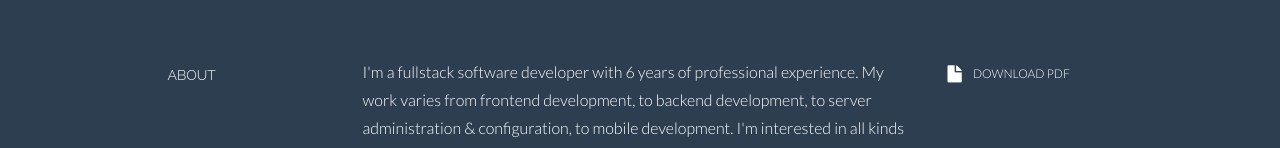
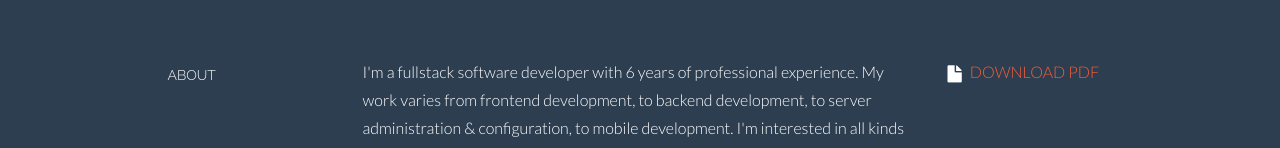
Before and after one commit to petruisfan/petruisfan, a plain HTML site: page about/index.html in a window 1280 px wide. Shown: the part 562-710 px from the top of the page. Drawn offline with Linux system fonts and the light colour scheme.

Commit message:
Updated link

```diff
--- a/about/index.html
+++ b/about/index.html
@@ -79,7 +79,7 @@
                     <p>I'm a fullstack software developer with 6 years of professional experience. My work varies from frontend development, to backend development, to server administration & configuration, to mobile development. I'm interested in all kinds of software development, but my major focus is developing the web & mobile application that have the power to change people's life and bring happiness to the world.
                     </div>
                     <div class="col-lg-3">
-                        <p><a href="https://drive.google.com/file/d/0B26K27AtiNx3N19PcGNxOGNpSU0/view?usp=sharing"><i class="icon-file"></i></a> <sm>DOWNLOAD PDF</sm></p>
+                        <p><a href="https://drive.google.com/file/d/0B26K27AtiNx3N19PcGNxOGNpSU0/view?usp=sharing"><i class="icon-file"></i>DOWNLOAD PDF</a></p>
                     </div>
 
                 </div><!--/.row -->
```
